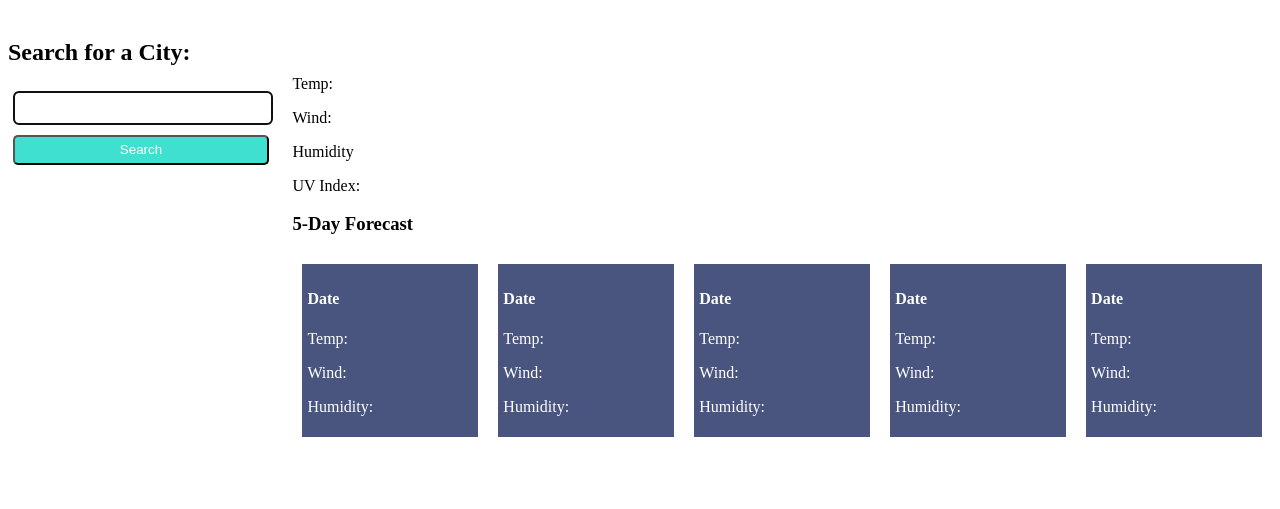
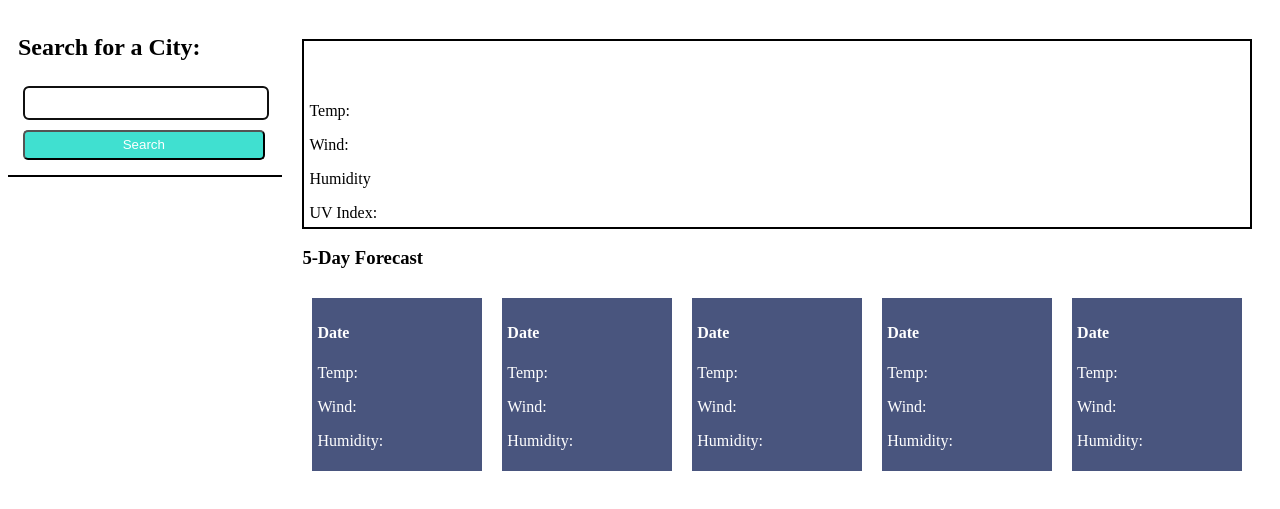
Before and after one commit to kerbunker/weather-dashboard, a plain HTML site: page index.html in a window 1280 px wide. Shown: the part 61-570 px from the top of the page. Drawn offline with nearby package versions, Linux system fonts and the light colour scheme.

Commit message:
update README

```diff
--- a/assets/css/style.css
+++ b/assets/css/style.css
@@ -15,8 +15,17 @@ main {
     flex: 1 1 20%;
 }
 
+.city-search-form {
+    border-bottom: black 2px solid;
+    padding: 10px;
+}
+
+.city-search-form h2 {
+    margin-top: 5px;
+}
+
 input {
-    width: 90%;
+    width: 95%;
     margin: 5px;
     height: 30px;
     padding: 0;
@@ -24,7 +33,7 @@ input {
 }
 
 .submit-btn {
-    width: 90%;
+    width: 95%;
     margin: 5px;
     height: 30px;
     padding: 0;
@@ -34,12 +43,12 @@ input {
 }
 
 #search-buttons-list {
-    padding: 0;
+    padding: 10px;
     margin: 0;
 }
 
 .city-search-btn {
-    width: 90%;
+    width: 95%;
     margin: 5px;
     height: 30px;
     padding: 0;
@@ -47,6 +56,12 @@ input {
 }
 .weather-div {
     flex: 3 2 70%;
+    padding: 20px;
+}
+
+.current-weather {
+    border: black 2px solid;
+    padding: 5px;
 }
 .daily-forecast {
     display: flex;
--- a/index.html
+++ b/index.html
@@ -17,11 +17,14 @@
     </header>
     <main>
         <section class="city-div">
-            <h2 class="section-title">Search for a City:</h2>
-            <form id="city-form" class="search-form">
-                <input name="city-search" id="city-search" type="text" autofocus="true" />
-                <button type="submit" class="submit-btn">Search</button>
-            </form>
+            <div class="city-search-form">
+                <h2 class="section-title">Search for a City:</h2>
+                <form id="city-form" class="search-form">
+                    <input name="city-search" id="city-search" type="text" autofocus="true" />
+                    <button type="submit" class="submit-btn">Search</button>
+                </form>
+            </div>
+
             <div class="city-buttons">
                 <ul id="search-buttons-list"></ul>
             </div>
```
Also changed, not shown: assets/js/script.js (+0 -17 lines), assets/images/site-screenshot.PNG (added), 1 other file.
